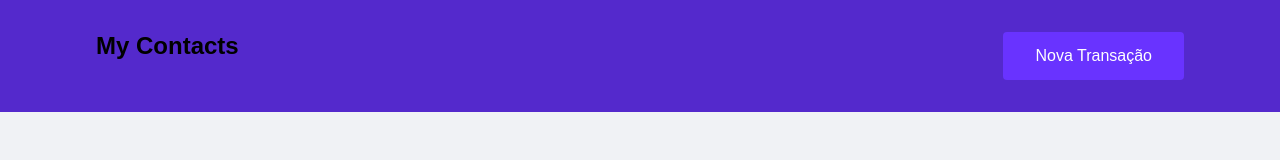
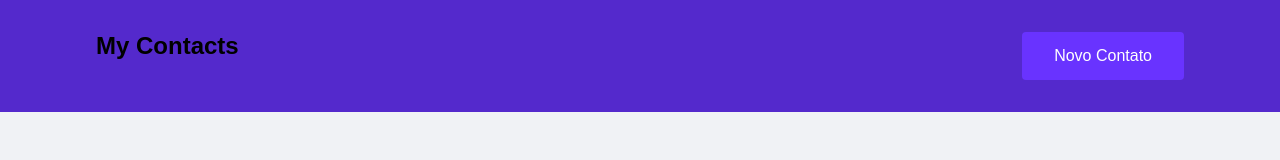
Before and after one commit to rodrigocnn/desafio-agenda, a React (Vite) app: page / in a window 1280 px wide. Shown: the top 160 px of the page. Built offline with nearby package versions, Linux system fonts and the light colour scheme.

Commit message:
fix(component): fix name butto add contact

```diff
--- a/src/components/Header/index.tsx
+++ b/src/components/Header/index.tsx
@@ -15,7 +15,7 @@ export function Header() {
       <Content>
         <Logo />
         <button onClick={handleOpenModal} type="button">
-          Nova Transação
+          Novo Contato
         </button>
       </Content>
     </Container>
```
